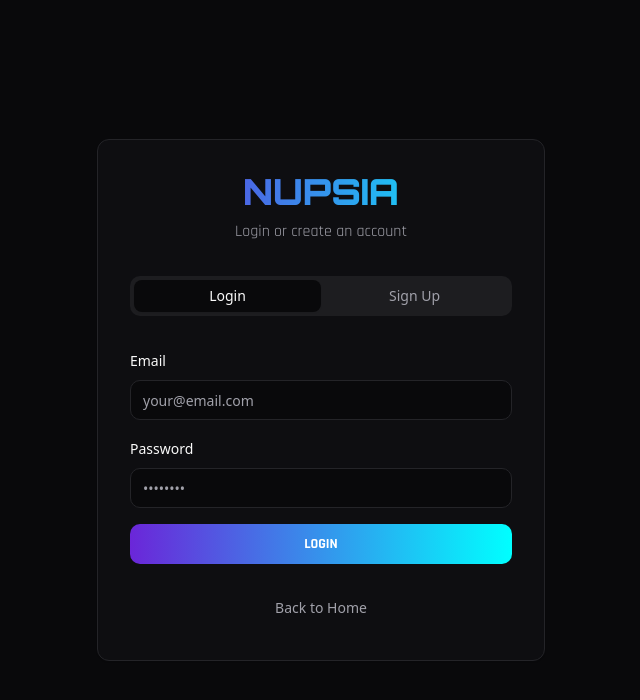
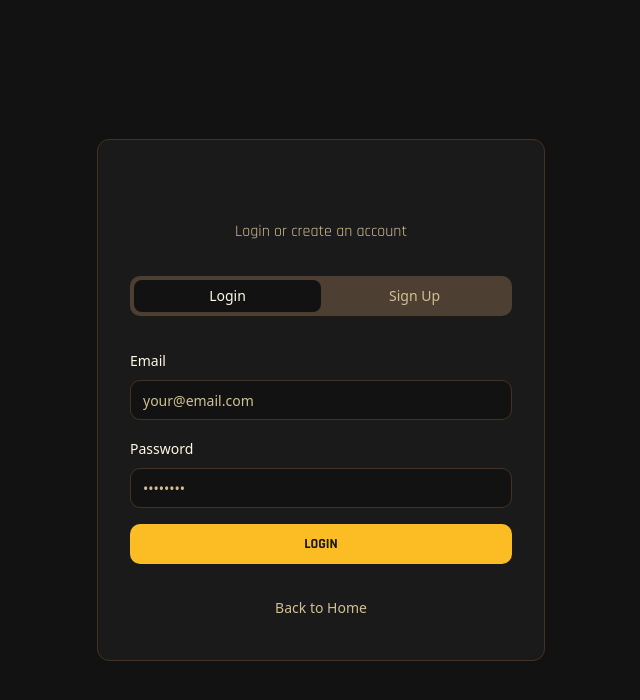
Before and after one commit to le3shiri/grand-morocco-hub, a React (Vite) app: page /auth in a window 1280 px wide. Shown: the top 700 px of the page, without its empty margins (319-959 px from the left). Built offline with nearby package versions, Linux system fonts and the light colour scheme; the HTML template or start-up script is replaced by a standard one.

Commit message:
Add NUPSIA logo and theme

```diff
--- a/index.html
+++ b/index.html
@@ -1,10 +1,10 @@
 <!doctype html>
 <html lang="en">
   <head>
-    <meta charset="UTF-8" />
+    <link rel="icon" type="image/png" href="/favicon.png" />
     <meta name="viewport" content="width=device-width, initial-scale=1.0" />
-    <title>NUPSIA - GTA Morocco Server Shop</title>
-    <meta name="description" content="Premium vehicles and weapons for GTA Morocco roleplay server. Buy luxury cars, sports vehicles, and high-quality firearms." />
+    <title>NUPSIA - GTA Morocco Server</title>
+    <meta name="description" content="Premium marketplace for GTA Morocco server - Exclusive vehicles, weapons, and gear" />
     <meta name="author" content="NUPSIA" />
     <link rel="preconnect" href="https://fonts.googleapis.com">
     <link rel="preconnect" href="https://fonts.gstatic.com" crossorigin>
--- a/src/components/ProductCard.tsx
+++ b/src/components/ProductCard.tsx
@@ -25,7 +25,7 @@ export const ProductCard = ({
   onBuy,
 }: ProductCardProps) => {
   return (
-    <Card className="group overflow-hidden bg-gradient-to-b from-card/80 to-card/40 backdrop-blur-sm border-border hover:border-neon-cyan/50 transition-all duration-300 hover:shadow-[0_0_30px_rgba(6,182,212,0.3)] hover:-translate-y-2">
+    <Card className="group overflow-hidden bg-gradient-to-b from-card/80 to-card/40 backdrop-blur-sm border-border hover:border-royal-gold/50 transition-all duration-300 hover:shadow-[0_0_30px_rgba(212,175,55,0.4)] hover:-translate-y-2">
       <Link to={`/product/${id}`}>
         <div className="aspect-video overflow-hidden bg-muted relative">
           {imageUrl ? (
@@ -45,7 +45,7 @@ export const ProductCard = ({
 
       <div className="p-6 space-y-4">
         <Link to={`/product/${id}`}>
-          <h3 className="font-orbitron font-bold text-xl text-foreground group-hover:text-neon-cyan transition-colors">
+          <h3 className="font-orbitron font-bold text-xl text-foreground group-hover:text-royal-gold transition-colors">
             {name}
           </h3>
         </Link>
@@ -57,13 +57,13 @@ export const ProductCard = ({
         <div className="flex items-center justify-between">
           <div className="flex-1">
             <p className="text-xs text-muted-foreground font-rajdhani mb-1">MODEL</p>
-            <div className="px-3 py-1 bg-neon-purple/20 border border-neon-purple/50 rounded-full inline-block">
-              <p className="font-rajdhani font-bold text-sm text-neon-purple">{model}</p>
+            <div className="px-3 py-1 bg-royal-gold/20 border border-royal-gold/50 rounded-full inline-block">
+              <p className="font-rajdhani font-bold text-sm text-royal-gold">{model}</p>
             </div>
           </div>
           <div className="text-right">
             <p className="text-xs text-muted-foreground font-rajdhani mb-1">PRICE</p>
-            <p className="font-orbitron font-black text-3xl bg-gradient-to-r from-neon-purple to-neon-cyan bg-clip-text text-transparent">
+            <p className="font-orbitron font-black text-3xl bg-gradient-to-r from-royal-gold to-amber-glow bg-clip-text text-transparent">
               ${price.toLocaleString()}
             </p>
           </div>
@@ -72,7 +72,7 @@ export const ProductCard = ({
         <div className="flex gap-2 pt-2">
           <Button
             onClick={onBuy}
-            className="flex-1 font-rajdhani font-bold bg-gradient-to-r from-neon-purple to-neon-cyan hover:opacity-90 transition-all hover:scale-105 shadow-[0_0_20px_rgba(139,92,246,0.4)]"
+            className="flex-1 font-rajdhani font-bold bg-gradient-to-r from-royal-gold to-amber-glow text-background hover:opacity-90 transition-all hover:scale-105 shadow-[0_0_20px_rgba(212,175,55,0.5)]"
           >
             <ShoppingCart className="w-4 h-4 mr-2" />
             BUY NOW
@@ -82,7 +82,7 @@ export const ProductCard = ({
               variant="outline"
               size="icon"
               onClick={() => window.open(youtubeLink, "_blank")}
-              className="border-neon-cyan text-neon-cyan hover:bg-neon-cyan/10 transition-all"
+              className="border-royal-gold text-royal-gold hover:bg-royal-gold/10 transition-all"
             >
               <Youtube className="w-5 h-5" />
             </Button>
--- a/src/index.css
+++ b/src/index.css
@@ -8,69 +8,50 @@ All colors MUST be HSL.
 
 @layer base {
   :root {
-    --background: 240 10% 3.9%;
-    --foreground: 0 0% 98%;
-
-    --card: 240 8% 6%;
-    --card-foreground: 0 0% 98%;
-
-    --popover: 240 10% 5%;
-    --popover-foreground: 0 0% 98%;
-
-    --primary: 263 70% 50%;
-    --primary-foreground: 0 0% 100%;
-
-    --secondary: 240 5% 15%;
-    --secondary-foreground: 0 0% 98%;
-
-    --muted: 240 5% 12%;
-    --muted-foreground: 240 5% 64.9%;
-
-    --accent: 180 100% 50%;
-    --accent-foreground: 240 10% 3.9%;
-
-    --destructive: 0 84.2% 60.2%;
-    --destructive-foreground: 0 0% 98%;
-
-    --border: 240 5% 15%;
-    --input: 240 5% 15%;
-    --ring: 263 70% 50%;
+    --background: 0 0% 7%;
+    --foreground: 43 100% 95%;
+    --card: 0 0% 10%;
+    --card-foreground: 43 100% 95%;
+    --popover: 0 0% 10%;
+    --popover-foreground: 43 100% 95%;
+    --primary: 43 96% 56%;
+    --primary-foreground: 0 0% 10%;
+    --secondary: 0 63% 31%;
+    --secondary-foreground: 43 100% 95%;
+    --muted: 30 20% 25%;
+    --muted-foreground: 43 40% 70%;
+    --accent: 43 96% 56%;
+    --accent-foreground: 0 0% 10%;
+    --destructive: 0 84% 40%;
+    --destructive-foreground: 43 100% 95%;
+    --border: 30 30% 20%;
+    --input: 30 30% 20%;
+    --ring: 43 96% 56%;
 
     --radius: 0.75rem;
 
-    /* Custom GTA-style tokens */
-    --neon-cyan: 180 100% 50%;
-    --neon-purple: 263 70% 50%;
-    --neon-pink: 330 100% 71%;
-    --dark-bg: 240 10% 3.9%;
-    --card-bg: 240 8% 6%;
+    /* Royal Gold & Burgundy Colors */
+    --royal-gold: 43 96% 56%;
+    --deep-burgundy: 0 63% 31%;
+    --amber-glow: 38 92% 50%;
 
     /* Gradients */
-    --gradient-primary: linear-gradient(135deg, hsl(263 70% 50%) 0%, hsl(180 100% 50%) 100%);
-    --gradient-hero: linear-gradient(180deg, hsl(240 10% 3.9%) 0%, hsl(240 8% 8%) 50%, hsl(240 10% 3.9%) 100%);
-    --gradient-card: linear-gradient(145deg, hsl(240 8% 6%) 0%, hsl(240 8% 4%) 100%);
+    --gradient-primary: linear-gradient(135deg, hsl(43 96% 56%) 0%, hsl(38 92% 50%) 100%);
+    --gradient-hero: linear-gradient(180deg, hsl(0 0% 7%) 0%, hsl(0 0% 10%) 50%, hsl(0 0% 7%) 100%);
+    --gradient-card: linear-gradient(145deg, hsl(0 0% 10%) 0%, hsl(0 0% 8%) 100%);
 
     /* Shadows */
-    --shadow-neon: 0 0 20px hsl(263 70% 50% / 0.5);
-    --shadow-card: 0 8px 32px hsl(240 10% 0% / 0.5);
-    --shadow-glow: 0 0 40px hsl(180 100% 50% / 0.3);
-
-    --radius: 0.75rem;
+    --shadow-gold: 0 0 20px hsl(43 96% 56% / 0.5);
+    --shadow-card: 0 8px 32px hsl(0 0% 0% / 0.5);
+    --shadow-glow: 0 0 40px hsl(43 96% 56% / 0.4);
 
     --sidebar-background: 0 0% 98%;
-
     --sidebar-foreground: 240 5.3% 26.1%;
-
     --sidebar-primary: 240 5.9% 10%;
-
     --sidebar-primary-foreground: 0 0% 98%;
-
     --sidebar-accent: 240 4.8% 95.9%;
-
     --sidebar-accent-foreground: 240 5.9% 10%;
-
     --sidebar-border: 220 13% 91%;
-
     --sidebar-ring: 217.2 91.2% 59.8%;
   }
 
--- a/tailwind.config.ts
+++ b/tailwind.config.ts
@@ -18,9 +18,9 @@ export default {
         rajdhani: ['Rajdhani', 'sans-serif'],
       },
       colors: {
-        'neon-cyan': 'hsl(var(--neon-cyan))',
-        'neon-purple': 'hsl(var(--neon-purple))',
-        'neon-pink': 'hsl(var(--neon-pink))',
+        "royal-gold": "hsl(var(--royal-gold))",
+        "deep-burgundy": "hsl(var(--deep-burgundy))",
+        "amber-glow": "hsl(var(--amber-glow))",
         border: "hsl(var(--border))",
         input: "hsl(var(--input))",
         ring: "hsl(var(--ring))",
```
Also changed, not shown: src/components/Navbar.tsx (+14 -11 lines), src/pages/Index.tsx (+15 -15 lines), public/favicon.png (added), src/assets/logo.png (added).
